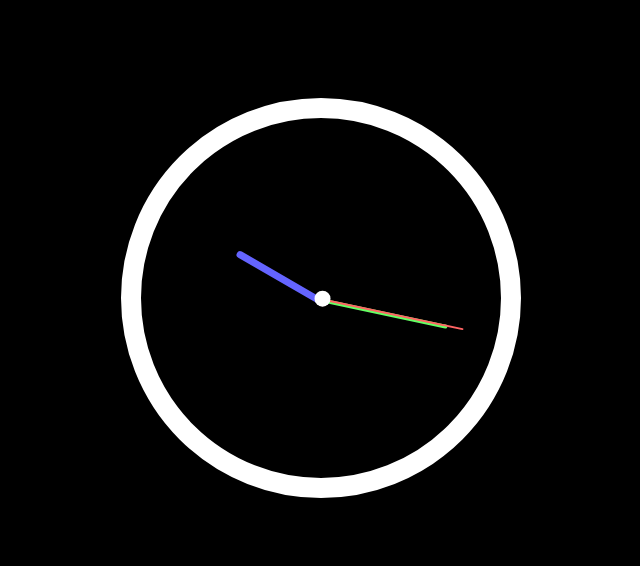
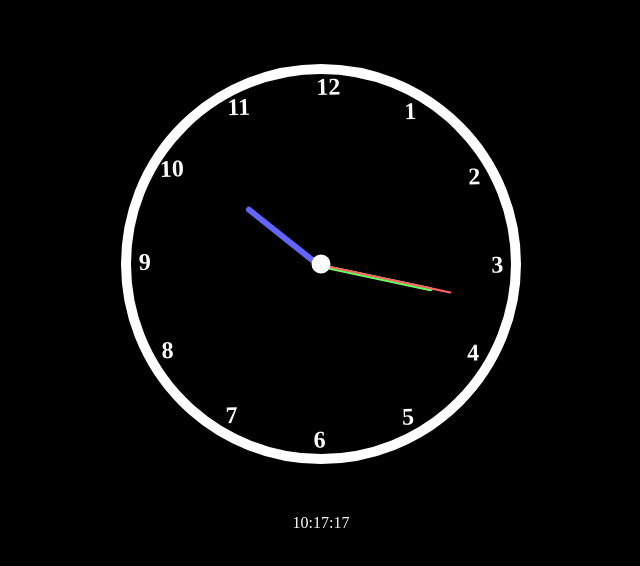
Before and after one commit to tarabario/clock, a plain HTML site: page index.html in a window 1280 px wide. Shown: the part 102-668 px from the top of the page, without its empty margins (319-959 px from the left). Drawn offline with Linux system fonts and the light colour scheme.

Commit message:
ugly but works

```diff
--- a/index.html
+++ b/index.html
@@ -17,7 +17,21 @@
 				<div class="hand-min hand"></div>
 				<div class="hand-hour hand"></div>
 				<div class="plug"></div>
+
+				<span style="--i:1"><b>1</b></span>
+				<span style="--i:2"><b>2</b></span>
+				<span style="--i:3"><b>3</b></span>
+				<span style="--i:4"><b>4</b></span>
+				<span style="--i:5"><b>5</b></span>
+				<span style="--i:6"><b>6</b></span>
+				<span style="--i:7"><b>7</b></span>
+				<span style="--i:8"><b>8</b></span>
+				<span style="--i:9"><b>9</b></span>
+				<span style="--i:10"><b>10</b></span>
+				<span style="--i:11"><b>11</b></span>
+				<span style="--i:12"><b>12</b></span>
 			</div>
 		</div>
+		<div class="digital-clock"></div>
 	</body>
 </html>
--- a/main.js
+++ b/main.js
@@ -1,8 +1,8 @@
 const handSec = document.querySelector('.hand-sec');
 const handMin = document.querySelector('.hand-min');
 const handHour = document.querySelector('.hand-hour');
-const allHand = document.querySelectorAll('.hand')
-
+const allHand = document.querySelectorAll('.hand');
+const digitalClock = document.querySelector('.digital-clock');
 
 
 const ClockOn = () => {
@@ -13,17 +13,19 @@ const ClockOn = () => {
 
 	const degSec = (seconds / 60) * 360 + 90;
 	const degMin = (minutes / 60) * 360 + 90;
-	const degHour = ((hours / 12) * 360 + 90) + (1/(12 * minutes));
+	const degHour = ((hours / 12) * 360 + 90) + ((minutes / 60) * (360/12));
 
-	if (degSec === 0) {
+	if (degSec === 90) {
 		allHand.forEach(hand => hand.style.transition = 'none');
 	} else {
-		allHand.forEach(hand => hand.style.transition = 'all 0.05s');
+		allHand.forEach(hand => hand.style.transition = 'all 0.05s cubic-bezier(0, 0, 0.4, 2.39)');
 	}
 
 	handSec.style.transform = `rotate(${degSec}deg)`;
 	handMin.style.transform = `rotate(${degMin}deg)`;
 	handHour.style.transform = `rotate(${degHour}deg)`;
+
+	digitalClock.textContent = `${hours}:${minutes}:${seconds}`;
 };
 
 ClockOn();
--- a/style.css
+++ b/style.css
@@ -3,8 +3,11 @@ body {
 	height: 100vh;
 	background: #000000;
 	display: flex;
+	flex-direction: column;
+	row-gap: 50px;
 	justify-content: center;
 	align-items: center;
+
 }
 
 .clock {
@@ -12,15 +15,15 @@ body {
 	height: 25rem;
 	background: transparent;
 	border-radius: 50%;
-	border: 20px solid #ffffff;
+	border: 10px solid #ffffff;
 	display: flex;
 	justify-content: center;
 	align-items: center;
 }
 
 .clock-pad {
-	width: 90%;
-	height: 90%;
+	width: 100%;
+	height: 100%;
 	border-radius: 50%;
 	position: relative;
 }
@@ -28,7 +31,6 @@ body {
 .hand {
 	position: absolute;
 	top: 50%;
-	/* transform: rotate(90deg); */
 	transform-origin: 100%;
 	transition: all 0.05s;
 	transition-timing-function: cubic-bezier(0, 0, 0.4, 2.39);
@@ -36,25 +38,25 @@ body {
 }
 
 .hand-sec {
-	width: 45%;
+	width: 35%;
 	height: 2px;
-	left: 5%;
+	left: 15%;
 	background-color: rgb(255, 100, 100);
 	z-index: 3;
 }
 
 .hand-min {
-	width: 40%;
+	width: 30%;
 	height: 4px;
-	left: 10%;
+	left: 20%;
 	background-color: rgb(100, 255, 100);
 	transform: translateY(-25%);
 	z-index: 2;
 }
 .hand-hour {
-	width: 30%;
-	height: 7px;
-	left: 20%;
+	width: 25%;
+	height: 6px;
+	left: 25%;
 	background-color: rgb(100, 100, 255);
 	transform: translateY(-40%);
 	z-index: 1;
@@ -64,10 +66,28 @@ body {
 	position: absolute;
 	top: 50%;
 	left: 50%;
-	transform: translate(-40%, -45%);
+	transform: translate(-50%, -50%);
 	width: 5%;
 	height: 5%;
 	background: #ffffff;
 	border-radius: 50%;
 	z-index: 4;
 }
+
+.clock-pad span {
+	position: absolute;
+	transform: rotate(calc(30deg * var(--i) - 1.5deg));
+	text-align: center;
+	inset: 0
+}
+
+.clock-pad span b {
+	font-size: 1.5rem;
+	color: #ffffff;
+	position: absolute;
+	transform: rotate(calc(-30deg * var(--i)));
+}
+
+.digital-clock {
+	color: #ffffff;
+}
```
